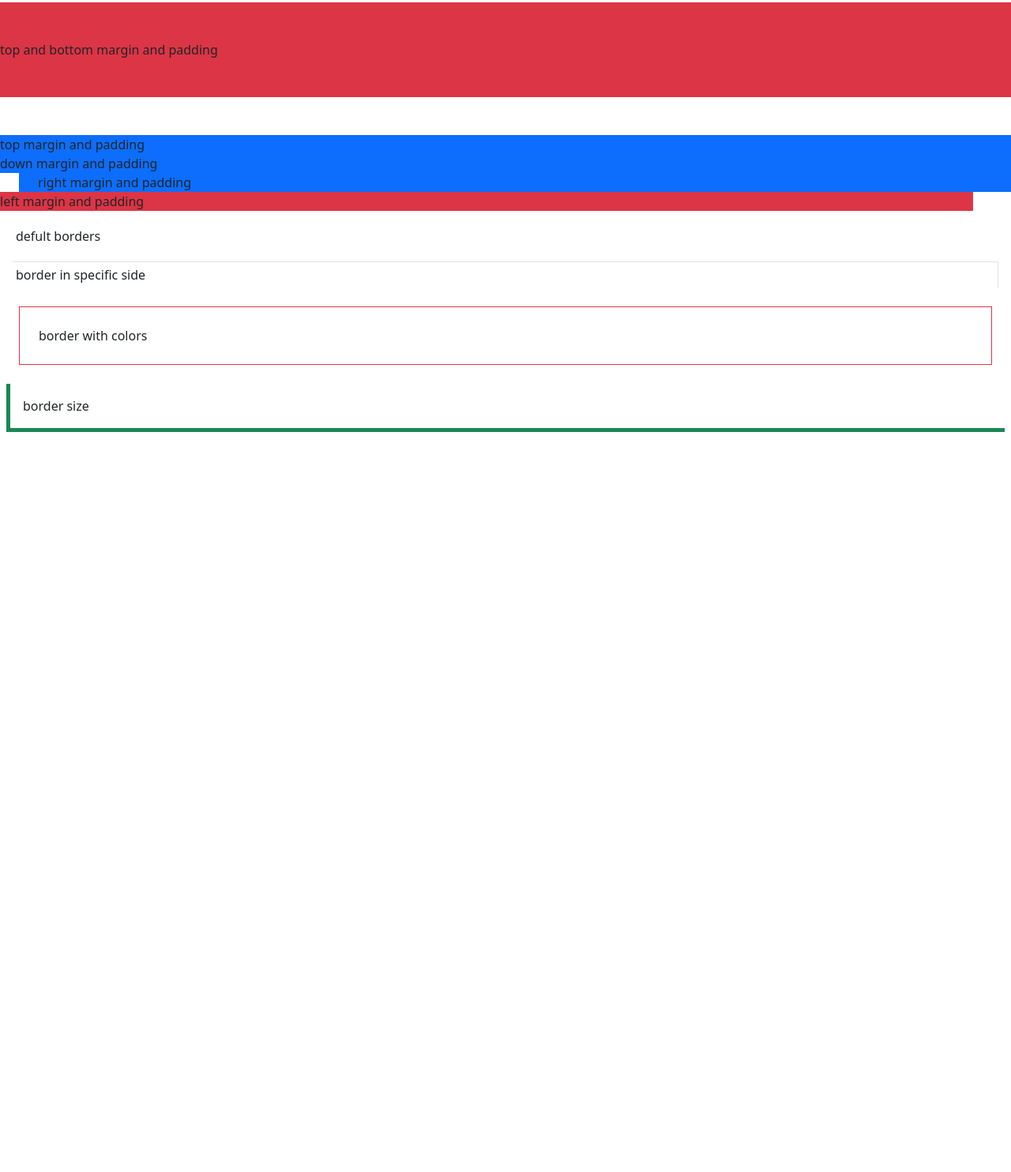
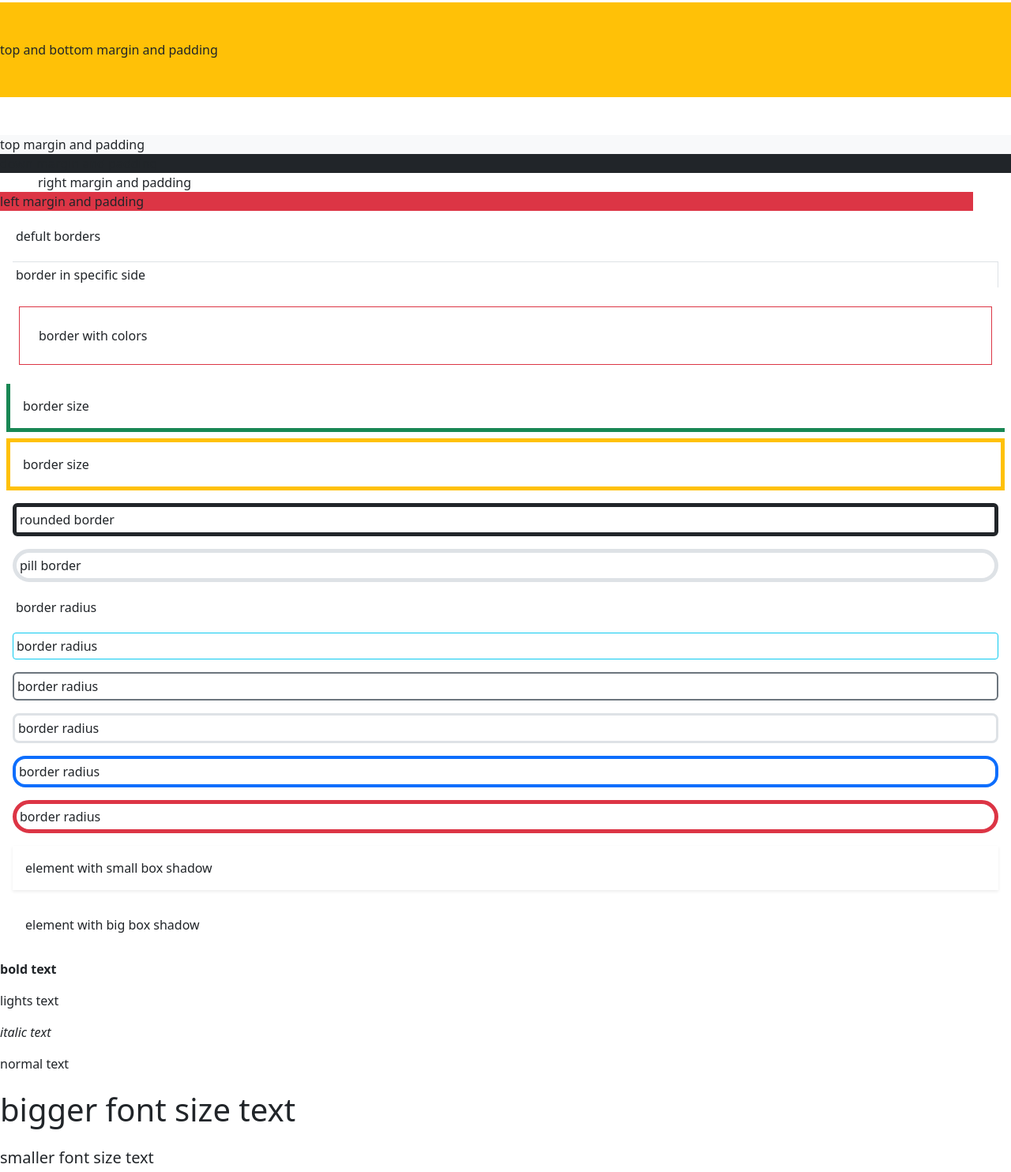
Before and after one commit to prayog99/bootstrap-5-note, a plain HTML site: page utilies.html in a window 1280 px wide. Shown: the part 321-1805 px from the top of the page at 79% size. Before the commit the page ends 876 px from the top, so only its background shows below. Drawn offline with nearby package versions, Linux system fonts and the light colour scheme.

Commit message:
font weight and size and boder type and box shadow

```diff
--- a/utilies.html
+++ b/utilies.html
@@ -11,18 +11,41 @@
 <body>
  <!--margin and padding-->
     <div class="bg-primary m-1 p-1">small magin and padding</div>
-    <div class="bg-primary m-5 p-5">large magin and padding</div>
+    <div class="bg-info m-5 p-5">large magin and padding</div>
     <div class="bg-danger mx-3 px-3">right and left margin and padding</div>
-    <div class="bg-danger my-5 py-5"> top and bottom margin and padding</div>
-    <div class="bg-primary mt-3 p-t3">top margin and padding</div>
-    <div class="bg-primary md-5 pd-5">down margin and padding</div>
-    <div class="bg-primary ms-4 ps-4">right margin and padding</div>
+    <div class="bg-warning my-5 py-5"> top and bottom margin and padding</div>
+    <div class="bg-light mt-3 p-t3">top margin and padding</div>
+    <div class="bg-dark md-5 pd-5">down margin and padding</div>
+    <div class="bg-muted ms-4 ps-4">right margin and padding</div>
     <div class="bg-danger me-5 pe-5">left margin and padding</div>
     <!--borders-->
     <div class="m-3 p-1">defult borders</div>
     <div class="m-3 p-1 border-top border-end">border in specific side</div>
     <div class="m-4 p-4 border border-danger">border with colors</div>
     <div class="m-2 p-3 border-start border-bottom border-success border-5">border size</div>
+    <div class="m-2 p-3 border start border-bottom broder border-warning border-5 ">border size</div>
+    <div class="m-3 p-1 rounded border border-dark border-5 ">rounded border</div>
+    <div class="m-3 p-1 rounded-pill border border-muted border-5 ">pill border</div>
+    <div class="m-3 p-1 rounded-0 border border-dark border-0">border radius</div>
+    <div class="m-3 p-1 rounded-1 border border-info border-1">border radius</div>
+    <div class="m-3 p-1 rounded-2 border border-secondary border-2">border radius</div>
+    <div class="m-3 p-1 rounded-3 border border-sucess border-3 ">border radius</div>
+    <div class="m-3 p-1 rounded-4 border border-primary border-4">border radius</div>
+    <div class="m-3 p-1 rounded-5 border border-danger border-5 ">border radius</div>
+
+    <!-- box shadow -->
+    <div class="m-3 p-3 shadow-sm">element with small box shadow</div>
+     <div class="m-3 p-3 shadow-bg">element with big box shadow</div>
+
+     <!-- font weight-->
+     <p class="fw-bold">bold text</p>
+     <p class="fw-lights">lights text</p>
+     <p class="fst-italic">italic text</p>
+     <p >normal text</p>
+     <!--font size-->
+     <p class="fs-1">bigger font size text</p>
+     <p class="fs-5">smaller font size text</p>
+
         <script src="https://cdn.jsdelivr.net/npm/bootstrap@5.3.0/dist/js/bootstrap.bundle.min.js" integrity="sha384-geWF76RCwLtnZ8qwWowPQNguL3RmwHVBC9FhGdlKrxdiJJigb/j/68SIy3Te4Bkz" crossorigin="anonymous"></script>
 
 </body>
```
